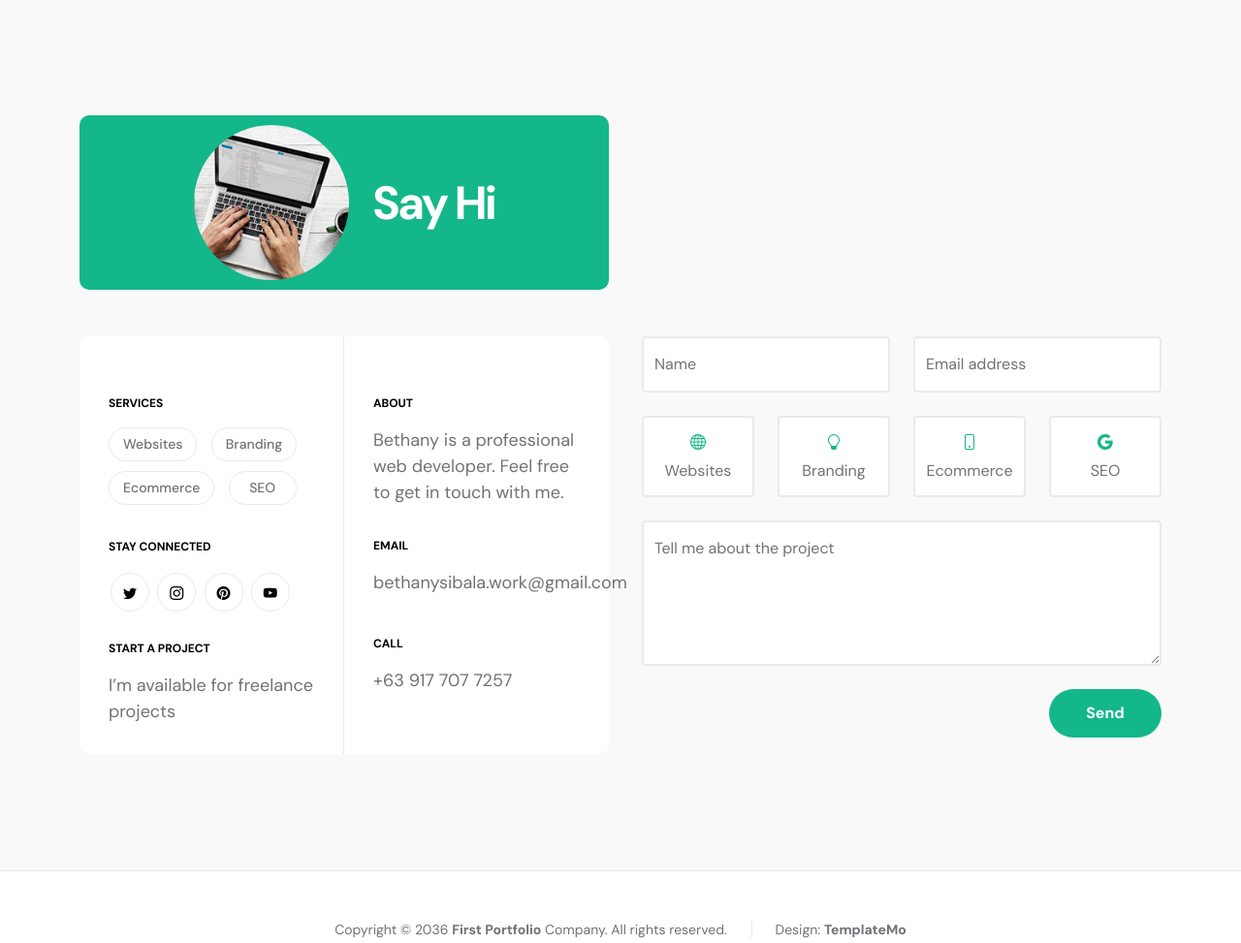
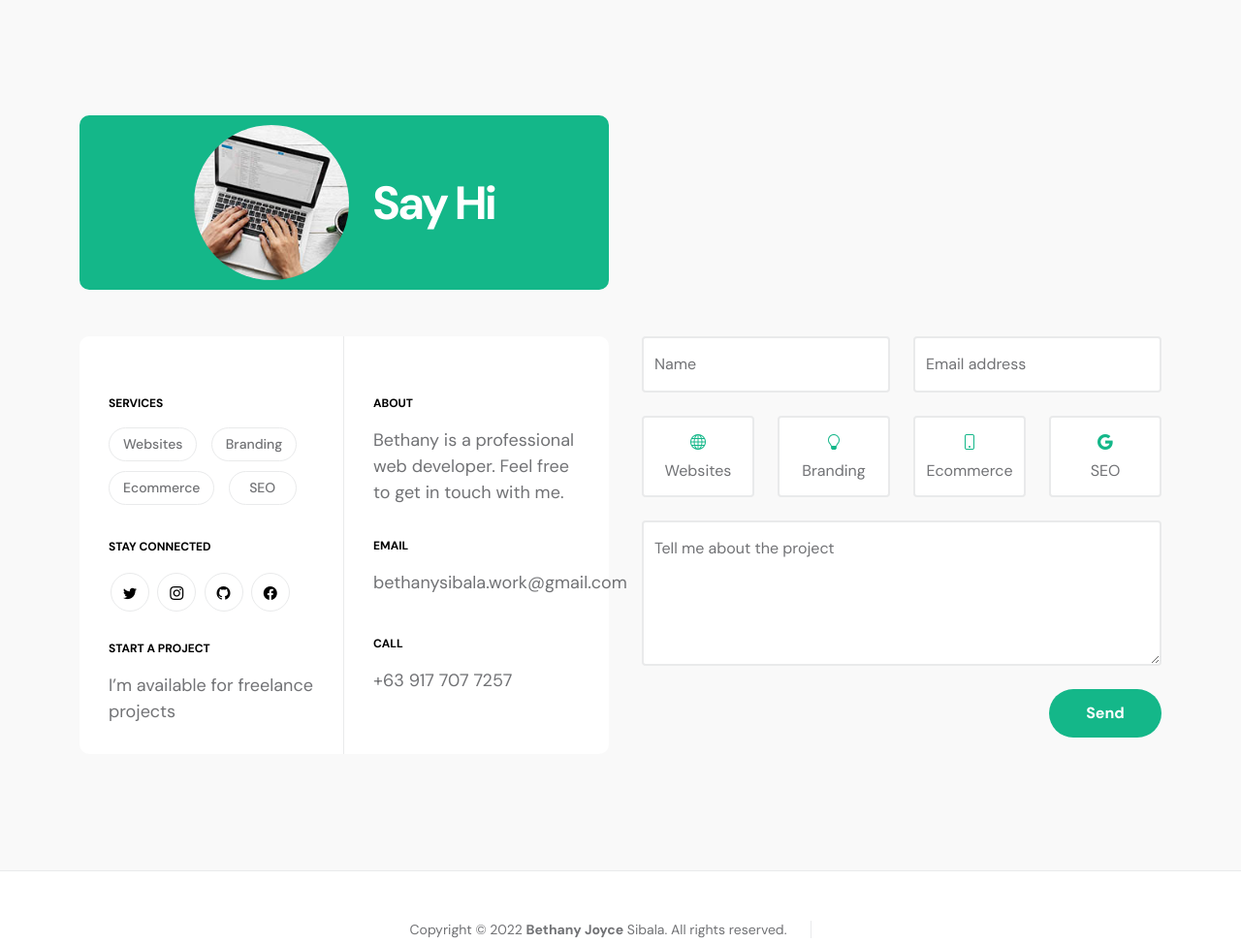
Before and after one commit to bethanysibs/bethanysibala, a PHP site: page / in a window 1280 px wide. Shown: the part 5527-6500 px from the top of the page at 97% size. Run offline with PHP 8.4, Linux system fonts and the light colour scheme.

Commit message:
Update index.php

```diff
--- a/index.php
+++ b/index.php
@@ -97,7 +97,7 @@
                                 <div class="hero-title-wrap d-flex align-items-center mb-4">
                                     <img src="images/beth.jpg" class="avatar-image avatar-image-large img-fluid" alt="">
 
-                                    <h1 class="hero-title ms-3 mb-0">Hello friend!</h1>
+                                    <h1 class="hero-title ms-3 mb-0">Hello there!</h1>
                                 </div>
 
                                 <h2 class="mb-4">I’m available for freelance work.</h2>
@@ -464,13 +464,13 @@
                                     <strong class="site-footer-title d-block mt-4 mb-3">Stay connected</strong>
 
                                     <ul class="social-icon">
-                                        <li class="social-icon-item"><a href="https://twitter.com/minthu" class="social-icon-link bi-twitter"></a></li>
+                                        <li class="social-icon-item"><a href="https://twitter.com/beytsibs" class="social-icon-link bi-twitter"></a></li>
 
-                                        <li class="social-icon-item"><a href="#" class="social-icon-link bi-instagram"></a></li>
+                                        <li class="social-icon-item"><a href="https://www.instagram.com/bethanysibs/" class="social-icon-link bi-instagram"></a></li>
 
-                                        <li class="social-icon-item"><a href="#" class="social-icon-link bi-pinterest"></a></li>
+                                        <li class="social-icon-item"><a href="https://github.com/bethanysibs" class="social-icon-link bi-github"></a></li>
 
-                                        <li class="social-icon-item"><a href="https://www.youtube.com/templatemo" class="social-icon-link bi-youtube"></a></li>
+                                        <li class="social-icon-item"><a href="https://www.facebook.com/bethanysibs" class="social-icon-link bi-facebook"></a></li>
                                     </ul>
 
                                     <strong class="site-footer-title d-block mt-4 mb-3">Start a project</strong>
@@ -598,9 +598,8 @@
                     <div class="col-lg-12 col-12">
                         <div class="copyright-text-wrap">
                             <p class="mb-0">
-                                <span class="copyright-text">Copyright © 2036 <a href="#">First Portfolio</a> Company. All rights reserved.</span>
-                                Design:
-                                <a rel="sponsored" href="https://templatemo.com" target="_blank">TemplateMo</a>
+                                <span class="copyright-text">Copyright © 2022 <a href="#">Bethany Joyce</a> Sibala. All rights reserved.</span>
+
                             </p>
                         </div>
                     </div>
```
